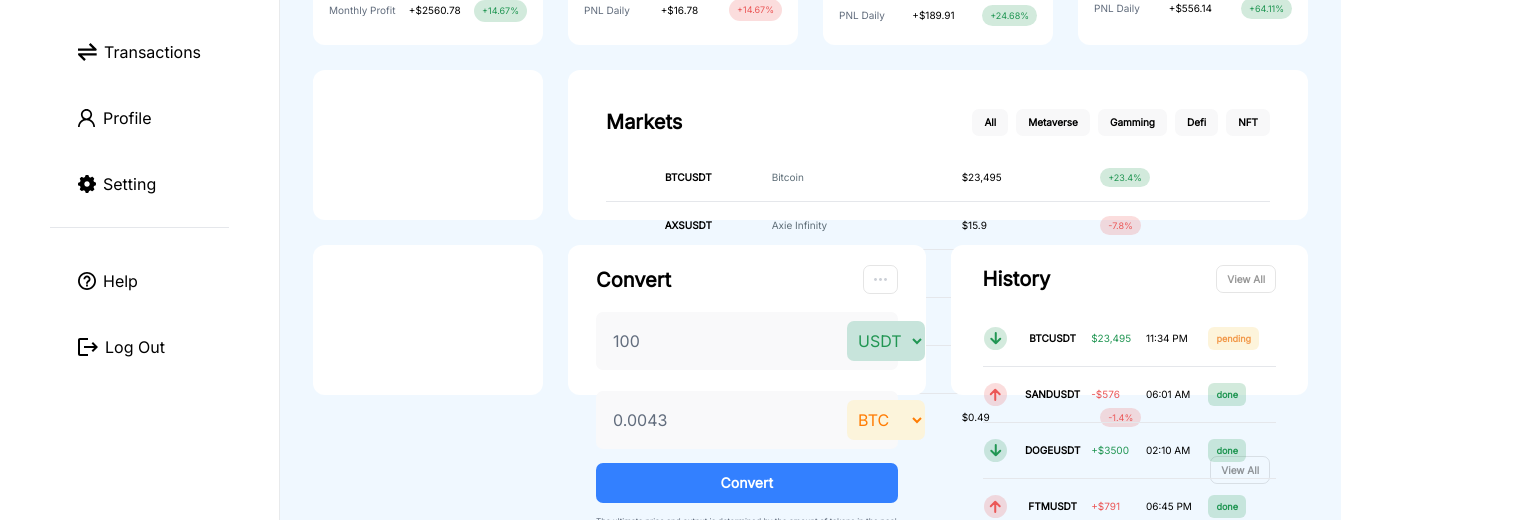
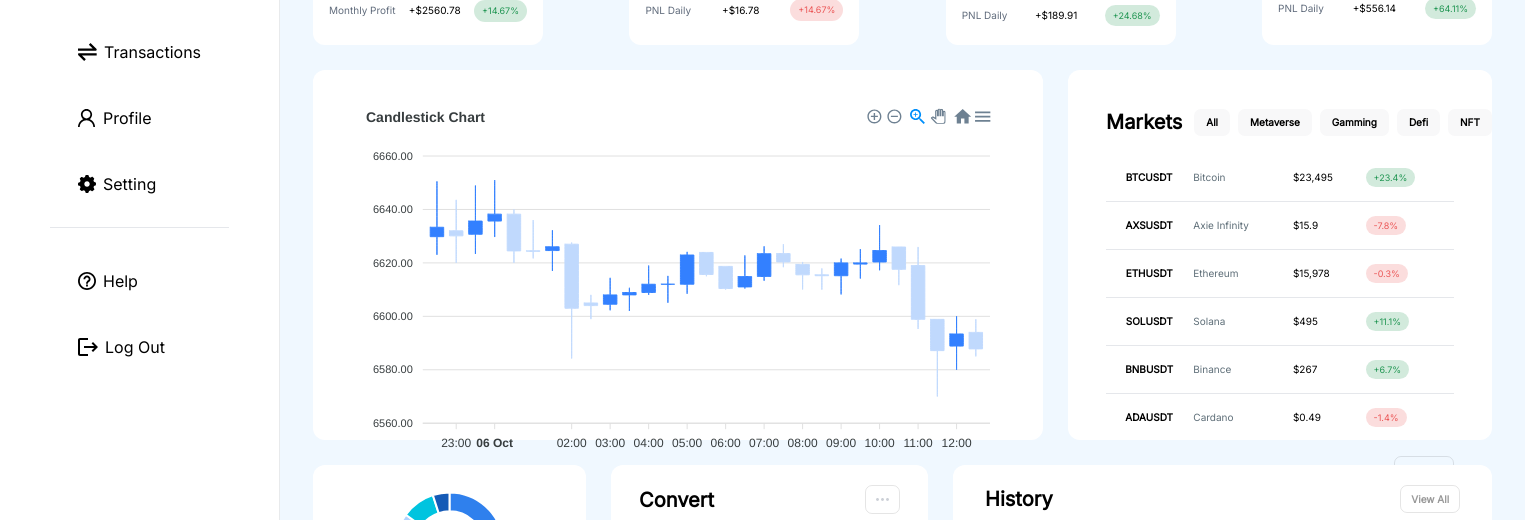
Before and after one commit to Joyontokarmakar/react-dashboard, a React (Vite) app: page / in a window 1280 px wide. Shown: the part 231-751 px from the top of the page, 1525 px wide, since content can reach past the window. Built offline with nearby package versions, Linux system fonts and the light colour scheme.

Commit message:
chats added done

```diff
--- a/package.json
+++ b/package.json
@@ -10,9 +10,11 @@
     "preview": "vite preview"
   },
   "dependencies": {
+    "apexcharts": "^3.42.0",
     "autoprefixer": "^10.4.15",
     "postcss": "^8.4.28",
     "react": "^18.2.0",
+    "react-apexcharts": "^1.4.1",
     "react-dom": "^18.2.0",
     "react-router-dom": "^6.15.0",
     "react-toggle-dark-mode": "^1.1.1",
--- /dev/null
+++ b/src/components/dashboard/charts/CandleStickChart.jsx
@@ -0,0 +1,157 @@
+import Chart from 'react-apexcharts'
+const CandleStickChart = () => {
+    const options = {
+        chart: {
+            type: "candlestick",
+            height: 350
+        },
+        title: {
+            text: "Candlestick Chart"
+        },
+        xaxis: {
+            type: "datetime"
+        },
+        yaxis: {
+            tooltip: {
+                enabled: true
+            }
+        },
+        plotOptions: {
+            candlestick: {
+                colors: {
+                    upward: "#3380FF",
+                    downward: "#C0D9FD"
+                }
+            }
+        }
+    };
+
+    const series = [
+        {
+            data: [
+                {
+                    x: new Date(1538778600000),
+                    y: [6629.81, 6650.5, 6623.04, 6633.33]
+                },
+                {
+                    x: new Date(1538780400000),
+                    y: [6632.01, 6643.59, 6620, 6630.11]
+                },
+                {
+                    x: new Date(1538782200000),
+                    y: [6630.71, 6648.95, 6623.34, 6635.65]
+                },
+                {
+                    x: new Date(1538784000000),
+                    y: [6635.65, 6651, 6629.67, 6638.24]
+                },
+                {
+                    x: new Date(1538785800000),
+                    y: [6638.24, 6640, 6620, 6624.47]
+                },
+                {
+                    x: new Date(1538787600000),
+                    y: [6624.53, 6636.03, 6621.68, 6624.31]
+                },
+                {
+                    x: new Date(1538789400000),
+                    y: [6624.61, 6632.2, 6617, 6626.02]
+                },
+                {
+                    x: new Date(1538791200000),
+                    y: [6627, 6627.62, 6584.22, 6603.02]
+                },
+                {
+                    x: new Date(1538793000000),
+                    y: [6605, 6608.03, 6598.95, 6604.01]
+                },
+                {
+                    x: new Date(1538794800000),
+                    y: [6604.5, 6614.4, 6602.26, 6608.02]
+                },
+                {
+                    x: new Date(1538796600000),
+                    y: [6608.02, 6610.68, 6601.99, 6608.91]
+                },
+                {
+                    x: new Date(1538798400000),
+                    y: [6608.91, 6618.99, 6608.01, 6612]
+                },
+                {
+                    x: new Date(1538800200000),
+                    y: [6612, 6615.13, 6605.09, 6612]
+                },
+                {
+                    x: new Date(1538802000000),
+                    y: [6612, 6624.12, 6608.43, 6622.95]
+                },
+                {
+                    x: new Date(1538803800000),
+                    y: [6623.91, 6623.91, 6615, 6615.67]
+                },
+                {
+                    x: new Date(1538805600000),
+                    y: [6618.69, 6618.74, 6610, 6610.4]
+                },
+                {
+                    x: new Date(1538807400000),
+                    y: [6611, 6622.78, 6610.4, 6614.9]
+                },
+                {
+                    x: new Date(1538809200000),
+                    y: [6614.9, 6626.2, 6613.33, 6623.45]
+                },
+                {
+                    x: new Date(1538811000000),
+                    y: [6623.48, 6627, 6618.38, 6620.35]
+                },
+                {
+                    x: new Date(1538812800000),
+                    y: [6619.43, 6620.35, 6610.05, 6615.53]
+                },
+                {
+                    x: new Date(1538814600000),
+                    y: [6615.53, 6617.93, 6610, 6615.19]
+                },
+                {
+                    x: new Date(1538816400000),
+                    y: [6615.19, 6621.6, 6608.2, 6620]
+                },
+                {
+                    x: new Date(1538818200000),
+                    y: [6619.54, 6625.17, 6614.15, 6620]
+                },
+                {
+                    x: new Date(1538820000000),
+                    y: [6620.33, 6634.15, 6617.24, 6624.61]
+                },
+                {
+                    x: new Date(1538821800000),
+                    y: [6625.95, 6626, 6611.66, 6617.58]
+                },
+                {
+                    x: new Date(1538823600000),
+                    y: [6619, 6625.97, 6595.27, 6598.86]
+                },
+                {
+                    x: new Date(1538825400000),
+                    y: [6598.86, 6598.88, 6570, 6587.16]
+                },
+                {
+                    x: new Date(1538827200000),
+                    y: [6588.86, 6600, 6580, 6593.4]
+                },
+                {
+                    x: new Date(1538829000000),
+                    y: [6593.99, 6598.89, 6585, 6587.81]
+                }
+            ]
+        }
+    ];
+    return (
+        <div>
+            <Chart options={options} series={series} type="candlestick" height={350} />
+        </div>
+    )
+}
+export default CandleStickChart
--- /dev/null
+++ b/src/components/dashboard/charts/PieDonutChart.jsx
@@ -0,0 +1,52 @@
+import Chart from "react-apexcharts";
+const PieDonutChart = () => {
+        const series = [70, 15, 10, 5];
+        const options = {
+            labels: ["BTC", "ETH", "ADA", "Others"],
+            colors: ["#2F80ED", "#B1D3FF", "#00C4DF", "#155AB6"],
+            strokeWidth: [0, 0, 0, 0],
+            dataLabels: {
+                enabled: false
+            },
+            legend: {
+                position: 'bottom',
+                offsetY: 0,
+            },
+            // responsive: [
+            //     {
+            //         breakpoint: 1800,
+            //         options: {
+            //             chart: {
+            //                 width: 200
+            //             },
+            //         }
+            //     },
+            //     {
+            //         breakpoint: 1500,
+            //         options: {
+            //             chart: {
+            //                 width: 180
+            //             },
+            //         }
+            //     },
+            //     {
+            //         breakpoint: 1300,
+            //         options: {
+            //             chart: {
+            //                 width: 150
+            //             },
+            //         }
+            //     }
+            // ],
+        };
+    return (
+        <div>
+            <Chart
+                options={options}
+                series={series}
+                type="donut"
+            />
+        </div>
+    )
+}
+export default PieDonutChart
--- a/src/pages/home.jsx
+++ b/src/pages/home.jsx
@@ -4,6 +4,8 @@ import MarketTable from "../components/dashboard/MarketTable.jsx";
 import {useEffect, useState} from "react";
 import HistoryTable from "../components/dashboard/HistoryTable.jsx";
 import CurrencyConvert from "../components/dashboard/currencyConvert.jsx";
+import CandleStickChart from "../components/dashboard/charts/CandleStickChart.jsx";
+import PieDonutChart from "../components/dashboard/charts/PieDonutChart.jsx";
 
 const Home = () => {
     const [wallet, setWallet] = useState(walletData);
@@ -15,8 +17,7 @@ const Home = () => {
         <div className={'w-full'}>
             {/*wallet Section*/}
             <div className={'flex justify-between gap-x-[25px]'}>
-                {
-                    wallet.map((data,index)=>
+                {wallet.map((data,index)=>
                     <Wallet key={index}
                         name={data.name}
                         balance={data.balance}
@@ -26,27 +27,26 @@ const Home = () => {
                         profit={data.profit}
                         impression={data.impression}
                     />
-                    )
-                }
+                )}
             </div>
 
             {/*Market section*/}
             <div className={'flex justify-between gap-x-[25px] mt-[25px]'}>
-                <div className={'flex-none dashboardCard w-[230px] 2xl:w-[851px] h-[150px] 2xl:h-[428px] px-[43px] py-[35px]'}>
-
+                <div className={'flex-none dashboardCard w-[730px] 2xl:w-[851px] h-[370px] 2xl:h-[428px] px-[43px] py-[35px]'}>
+                    <CandleStickChart/>
                 </div>
-                <div className={'grow dashboardCard w-[230px] 2xl:w-[478px] h-[150px] 2xl:h-[428px] px-[38px] pt-[38px] pb-[14px]'}>
+                <div className={'grow dashboardCard w-[414px] 2xl:w-[478px] h-[370px] 2xl:h-[428px] px-[38px] pt-[38px] pb-[14px]'}>
                     <MarketTable/>
                 </div>
             </div>
             <div className={'flex justify-between gap-x-[25px] mt-[25px]'}>
-                <div className={'flex-none dashboardCard w-[230px] 2xl:w-[315px] h-[150px] 2xl:h-[301px] px-[28px] py-5'}>
-
+                <div className={'flex-none dashboardCard w-[273px] 2xl:w-[315px] h-[260px] 2xl:h-[301px] px-[28px] py-5'}>
+                    <PieDonutChart/>
                 </div>
-                <div className={'grow dashboardCard w-[230px] 2xl:w-[366px] h-[150px] 2xl:h-[301px] px-[28px] pt-5 pb-[26px]'}>
+                <div className={'grow dashboardCard w-[317px] 2xl:w-[366px] h-[260px] 2xl:h-[301px] px-[28px] pt-5 pb-[26px]'}>
                     <CurrencyConvert/>
                 </div>
-                <div className={'grow dashboardCard w-[230px] 2xl:w-[622px] h-[150px] 2xl:h-[301px] px-8 py-5'}>
+                <div className={'grow dashboardCard w-[539px] 2xl:w-[622px] h-[260px] 2xl:h-[301px] px-8 py-5'}>
                     <HistoryTable/>
                 </div>
             </div>
```
Also changed, not shown: 1 other file (tests, documents, lock files or other folders). Lines whose indentation alone changed are shown as unchanged.
